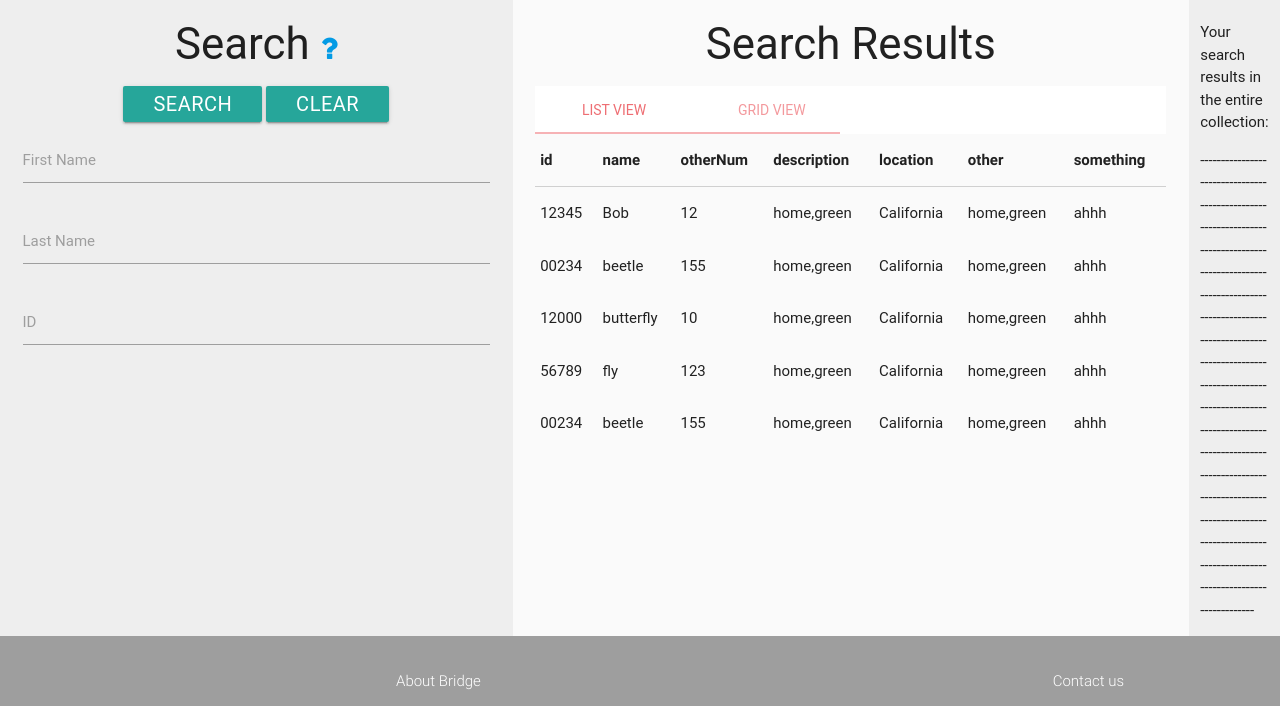
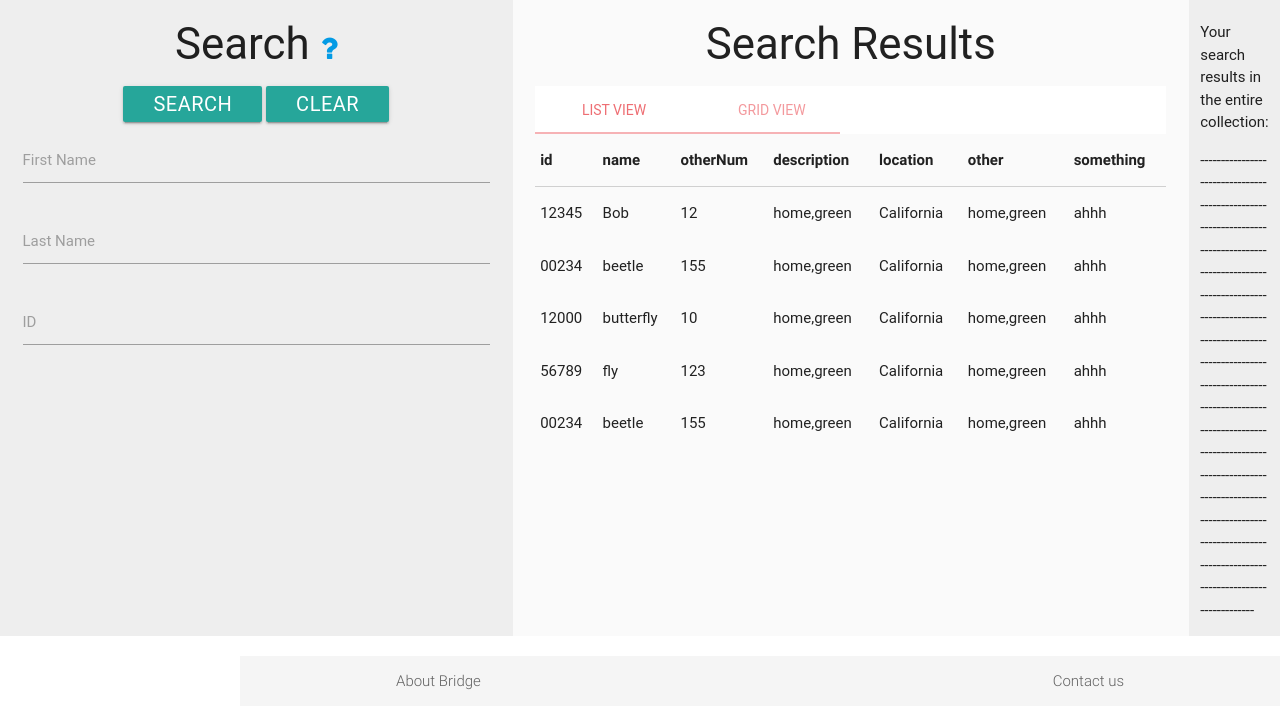
Before and after one commit to winiram/bridge, a Flask app: page /search in a window 1280 px wide. Shown: the part 372-1078 px from the top of the page. Run offline with Flask 2, Linux system fonts and the light colour scheme; some libraries are stand-ins or nearby versions; some web fonts are replaced.

Commit message:
footer- search page

```diff
--- a/app/templates/search.html
+++ b/app/templates/search.html
@@ -150,15 +150,15 @@
 
     </div>
 
-<footer class="page-footer grey">
+<footer class="page-footer white">
 
-          <div class="footer-copyright grey">
-            <div class="container">
-                <a class="white-text" href="#">About Bridge</a>
-            <a class="white-text right" href="#!">Contact us</a>
-            </div>
-          </div>
-        </footer>
+    <div class="footer-copyright grey lighten-4">
+        <div class="container">
+            <a class="grey-text text-darken-2" href="#">About Bridge</a>
+            <a class="grey-text text-darken-2 right" href="#!">Contact us</a>
+        </div>
+    </div>
+</footer>
 
 <!-- tooltip -->
 <script type="text/javascript">
```
